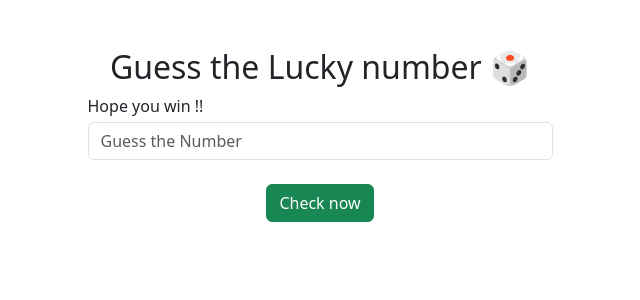
After one commit to Nehank1709/DjangoCore, a Django app: page /project/ in a window 1280 px wide. The commit adds this page. Shown: the top 300 px of the page, without its empty margins (320-960 px from the left). Run offline with Django 5.2, Linux system fonts and the light colour scheme.

Commit message:
Added Guess number game project

```diff
--- a/core/urls.py
+++ b/core/urls.py
@@ -25,5 +25,6 @@ urlpatterns = [
     path('home/',index, name="index"),
     path('about-us/', about, name="about"),
     path('contact/', contact, name="contact"),
-    path('<int:id>/<name>/', dynamic_url, name="dynamic_url")
+    path('<int:id>/<name>/', dynamic_url, name="dynamic_url"),
+    path('project/', project, name="project")
 ]
--- a/home/templates/base.html
+++ b/home/templates/base.html
@@ -17,10 +17,6 @@
 
     {% endblock %}
 
-    <script>
-        alert("Hello Django lovers 🥰")
-    </script>
-
     <script src="https://cdn.jsdelivr.net/npm/bootstrap@5.3.7/dist/js/bootstrap.bundle.min.js" integrity="sha384-ndDqU0Gzau9qJ1lfW4pNLlhNTkCfHzAVBReH9diLvGRem5+R9g2FzA8ZGN954O5Q" crossorigin="anonymous"></script>
   </body>
 </html>
--- a/home/templates/index.html
+++ b/home/templates/index.html
@@ -41,4 +41,8 @@
     <a href="{%url 'about' %}">About</a>
 </div>
 
+<script>
+    alert("Hello Django lovers 🥰")
+</script>
+
 {% endblock %}
--- /dev/null
+++ b/home/templates/project/project.html
@@ -0,0 +1,58 @@
+{% extends "base.html" %}
+
+{% block start %}
+
+<div class="container mt-5">
+    <h2 class="text-center">Guess the Lucky number 🎲</h2>
+
+    <form action="#">
+
+    <div class="form-group col-md-5 mx-auto">
+        <label>Hope you win !!</label>
+        <input class="form-control mt-1" id="input" placeholder="Guess the Number">
+    </div>
+
+    <div class="text-center mt-4">
+        <button class="btn btn-success" type="button" onclick="checkLuck()">Check now</button>
+    </div>
+
+    </form>
+
+</div>
+
+
+<script>
+    var lucky_number = "{{lucky_number}}"
+    var input = document.getElementById("input")
+    var count = 5
+    console.log(lucky_number)
+
+    function checkLuck() {
+        var input = document.getElementById("input")
+        if(input.value == "") {alert("Input cannot be blank")}
+
+        if(count <= 1) {
+            alert("You have exhausted all chances")
+            return
+        }
+
+        count -= 1
+
+        if(lucky_number == input.value){
+            alert("WOW! You won 🏆")
+            window.location.reload()
+        }
+        else if(lucky_number > input.value){
+            alert(`Sorry, your guess number is too small\nTry again ${count} times`)
+            input.value=""
+        }
+
+        else if(lucky_number < input.value){
+            alert(`Sorry, your guess number is too big\nTry again ${count} times`)
+            input.value=""
+        }
+    }
+
+</script>
+
+{% endblock %}
--- a/home/views.py
+++ b/home/views.py
@@ -43,3 +43,8 @@ def dynamic_url(request,id, name):
 
 #     def post(self, request):
 #         return render(request, self.template_name)
+
+def project(request):
+    lucky_number = random.randint(0, 99)
+    context = {"lucky_number": lucky_number}
+    return render(request, 'project/project.html', context)
```
